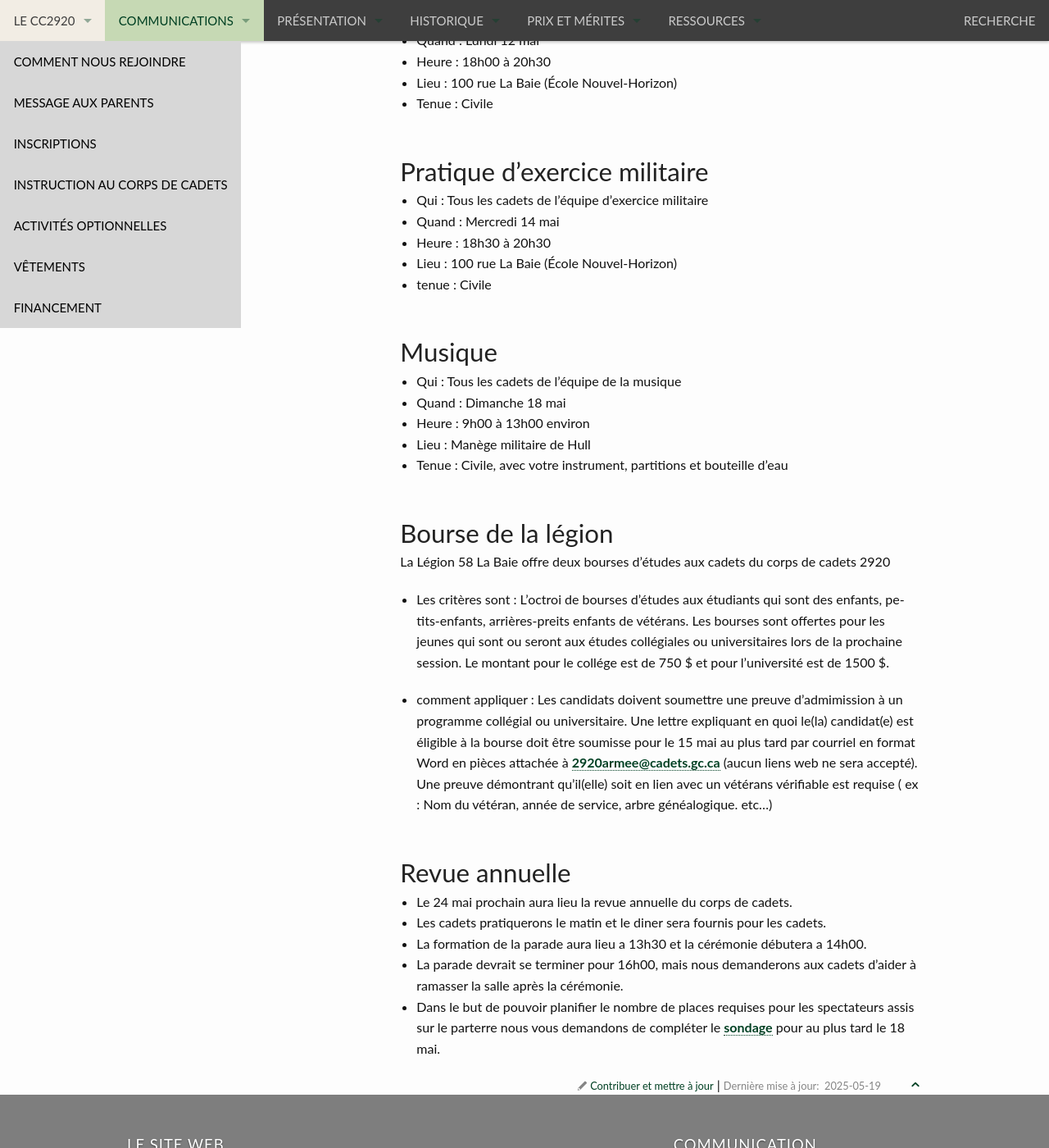
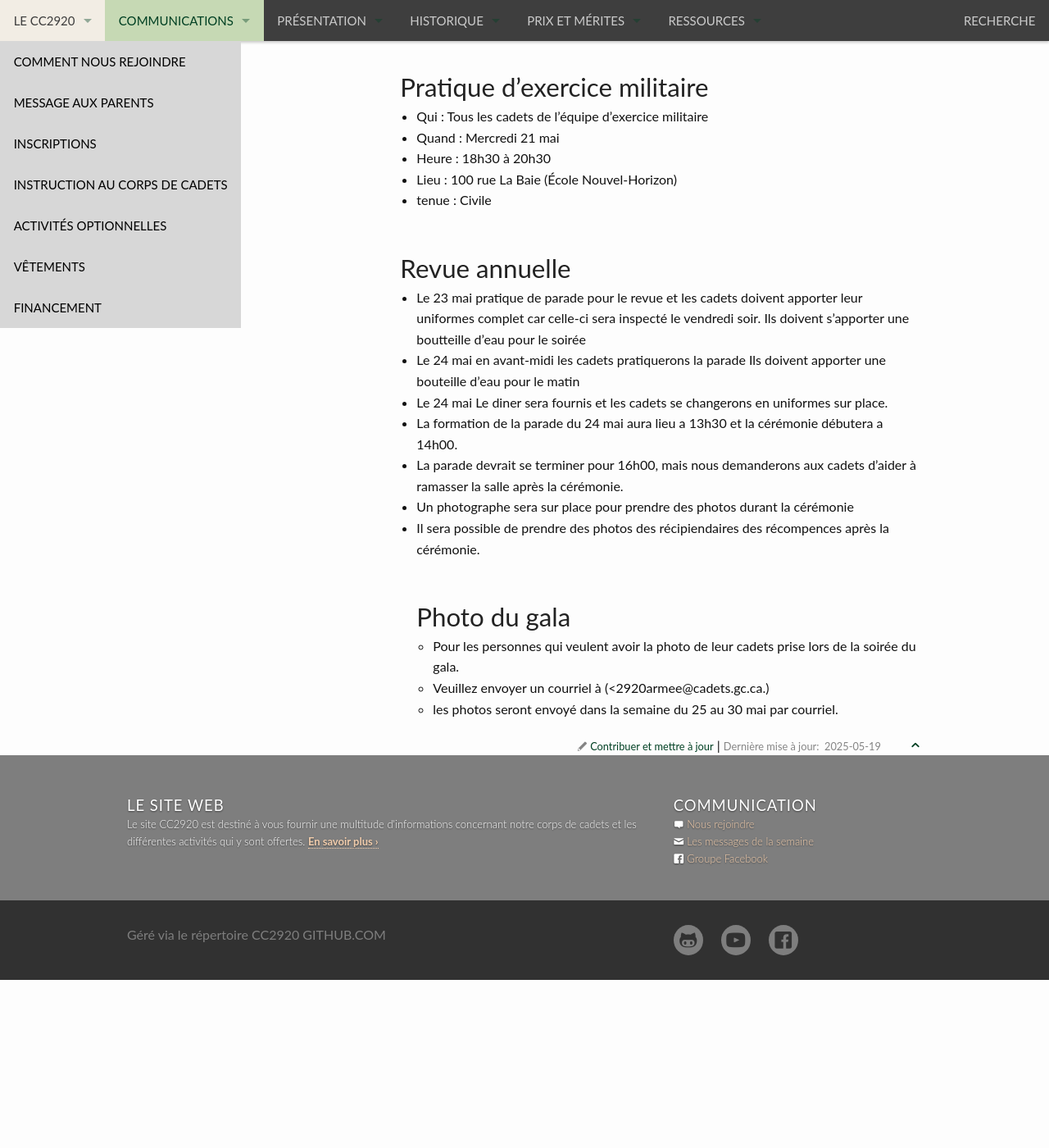
Before and after one commit to CC2920/web, a Jekyll site: the page built from _communications/messages.md, in a window 1280 px wide and 1400 px high, scrolled down 1431 px. Shown: the whole window at 82% size. Built offline with Jekyll 4.4.1, drawn with Linux system fonts in a browser that asks for light colours; after the commit the page ends 2626 px from its top, so only the background shows below that; some of the changed text lies outside the part shown.

Commit message:
Message semaine du 18 mai

```diff
--- a/_communications/messages.md
+++ b/_communications/messages.md
@@ -3,35 +3,30 @@
 layout: "messages"
 ---
 
-## Soirée d'instruction 16 mai
+## Soirée d'instruction 23 mai
 - Qui : Tous les cadets
-- Heure : de 18h30 à 21h15, vendredi soir
-- Lieu : 52 St-Rosaire (Locaux d'instruction)
-- Tenue niveau vert : C5 (tenue d'instruction)
-- Tenue niveau Rouge : C5 (tenue d'instruction)
-- Tenue niveau Argent : C5 (tenue d'instruction)
-- Tenue niveau Or : C5 (tenue d'instruction)
-- Tenue séniors : C5 (tenue d'instruction)
+- Heure : de 18h30 à 21h00, vendredi soir
+- Lieu : Polyvalente le Carrefour (Grand gymnase)
+- Tenue niveau vert : Civil avec gilet du corps de cadets
+- Tenue niveau Rouge : Civil avec gilet du corps de cadets
+- Tenue niveau Argent : Civil avec gilet du corps de cadets
+- Tenue niveau Or : Civil avec gilet du corps de cadets
+- Tenue séniors : Civil avec gilet du corps de cadets
 
-- **Les cadets doivent apporter leur uniforme de parade sur un support avec les bottes de parade lors de la soirée d'instruction de vendredi, le 16 mai**
+- **Les cadets doivent apporter leur uniforme de parade au complet sur un support avec les bottes de parade et leur beret le vendredi soir 23 mai**
 
 [Guide des tenues](https://cc2920.ca/docs/ressources/guide_uniforme.v3.pdf)
 
 
 ## Activités cette semaine
 
-- **12 mai** : Pratique de tir pour la démonstration de la revue annuelle
-- **14 mai** : Pratique du peloton de précision
-- **14 mai** : Retour équipement de biathlon entre 18h00 et 19h00
-- **15 mai** : Date limite de soumision des candidatures pour les bourses de la légion
-- **16 mai** : Soirée d'instruction
-- **16 mai** : Date limite pour le retour de l'équipement de biathlon
 - **18 mai** : Pratique de musique
 - **19 mai** : Pratique de tir pour la démonstration de la revue annuelle
 - **21 mai** : Pratique de peloton de précision
-- **23 mai** : Pratique de la revue annuelle de 18h00 à 21h30 à l'école le Carrefour dans le grand gymnase (Les cadets doivent apporter leur uniforme complet)
-- **24 mai** : Pratique de la revue annuelle de 9h00 à 12h00 à l'école le Carrefour (Le diner sera fournis)
-- **24 mai** : **Revue annuelle**
+- **23 mai** : Pratique de la revue annuelle de 18h30 à 21h15 à l'école le Carrefour dans le grand gymnase (Les cadets doivent apporter leur uniforme complet)
+- **24 mai** : Pratique de la revue annuelle de 9h00 à 12h00 à l'école le Carrefour (Tenue civil le matin et ils se changerons sur place pour la parade, Le diner sera fournis)
+- **24 mai** : **Revue annuelle** (Formatiom de la parade à 13h30 et début de la cérémonie à 14h00.)
+- **30 mai** : Soirée d'instruction
 - **7 et 8 juin** : Activité de fin d'année; (Details à confirmer, les inscriptions sont maintenant terminé)
 
 ## Absence
@@ -42,42 +37,32 @@
 ## Pratique de tir pour la démonstration
 
 - Qui : Equipe de tir et biathlon uniquement
-- Quand : Lundi 12 mai
-- Heure : 18h00 à 20h30
+- Quand : Lundi 19 mai
+- Heure : 18h00 à 20h00
 - Lieu : 100 rue La Baie (École Nouvel-Horizon)
 - Tenue : Civile
 
 ## Pratique d'exercice militaire
 
 - Qui : Tous les cadets de l'équipe d'exercice militaire
-- Quand : Mercredi 14 mai
+- Quand : Mercredi 21 mai
 - Heure : 18h30 à 20h30
 - Lieu : 100 rue La Baie (École Nouvel-Horizon)
 - tenue : Civile
 
-## Musique
-
-- Qui : Tous les cadets de l'équipe de la musique
-- Quand : Dimanche 18 mai
-- Heure : 9h00 à 13h00 environ
-- Lieu : Manège militaire de Hull
-- Tenue : Civile, avec votre instrument, partitions et bouteille d'eau
-
-## Bourse de la légion
-
-La Légion 58 La Baie offre deux bourses d'études aux cadets du corps de cadets 2920
-
-- Les critères sont :
-L'octroi de bourses d'études aux étudiants qui sont des enfants, petits-enfants, arrières-preits enfants de vétérans. Les bourses sont offertes pour les jeunes qui sont ou seront aux études collégiales ou universitaires lors de la prochaine session. Le montant pour le collége est de 750&nbsp;$  et pour l'université est de 1500&nbsp;$.
-
-- comment appliquer :
-Les candidats doivent soumettre une preuve d'admimission à un programme collégial ou universitaire. Une lettre expliquant en quoi le(la) candidat(e) est éligible à la bourse doit être soumisse pour le 15 mai au plus tard par courriel en format Word en pièces attachée à <2920armee@cadets.gc.ca> (aucun liens web ne sera accepté). Une preuve démontrant qu'il(elle) soit en lien avec un vétérans vérifiable est requise ( ex : Nom du vétéran, année de service, arbre généalogique. etc...)
-
 
 ## Revue annuelle
 
-- Le 24 mai prochain aura lieu la revue annuelle du corps de cadets.
-- Les cadets pratiquerons le matin et le diner sera fournis pour les cadets.
-- La formation de la parade aura lieu a 13h30 et la cérémonie débutera a 14h00.
+- Le 23 mai pratique de parade pour le revue et les cadets doivent apporter leur uniformes complet car celle-ci sera inspecté le vendredi soir.  Ils doivent s'apporter une boutteille d'eau pour le soirée
+- Le 24 mai en avant-midi les cadets pratiquerons la parade  Ils doivent apporter une bouteille d'eau pour le matin
+- Le 24 mai Le diner sera fournis et les cadets se changerons en uniformes sur place.
+- La formation de la parade du 24 mai aura lieu a 13h30 et la cérémonie débutera a 14h00.
 - La parade devrait se terminer pour 16h00, mais nous demanderons aux cadets d'aider à ramasser la salle après la cérémonie.
-- Dans le but de pouvoir planifier le nombre de places requises pour les spectateurs assis sur le parterre nous vous demandons de compléter le [sondage](https://forms.office.com/Pages/ResponsePage.aspx?id=-2oSqwzmL062z8c1DHbchOLv_dk-t_dHo8OkX3uOiO1UOERPQ01PUERORklVSEtTWVNISThRUUFNQiQlQCN0PWcu) pour au plus tard le 18 mai.
+- Un photographe sera sur place pour prendre des photos durant la cérémonie
+- Il sera possible de prendre des photos des récipiendaires des récompences après la cérémonie.
+
+  ## Photo du gala
+
+  - Pour les personnes qui veulent avoir la photo de leur cadets prise lors de la soirée du gala.
+  - Veuillez envoyer un courriel à (<2920armee@cadets.gc.ca.)
+  - les photos seront envoyé dans la semaine du 25 au 30 mai par courriel.
```
